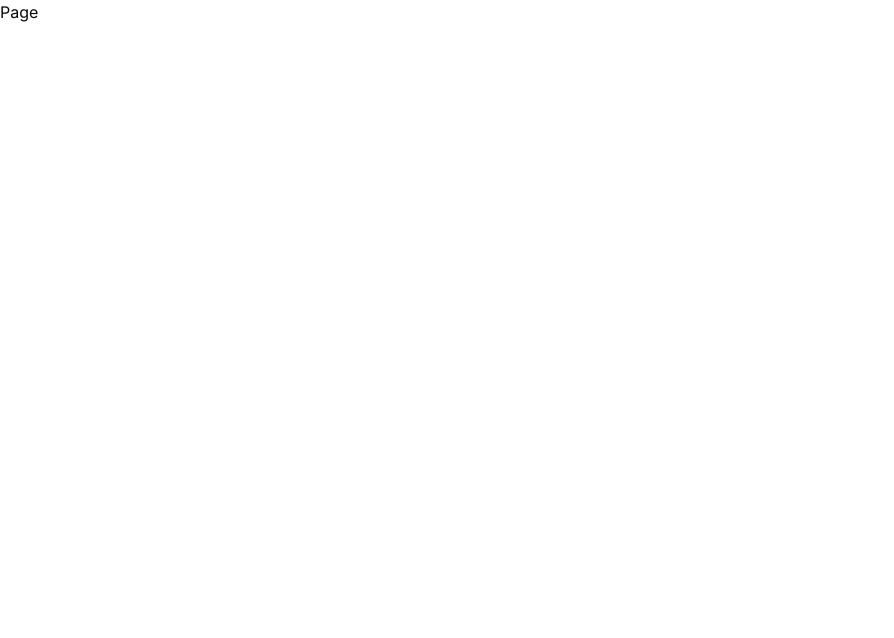
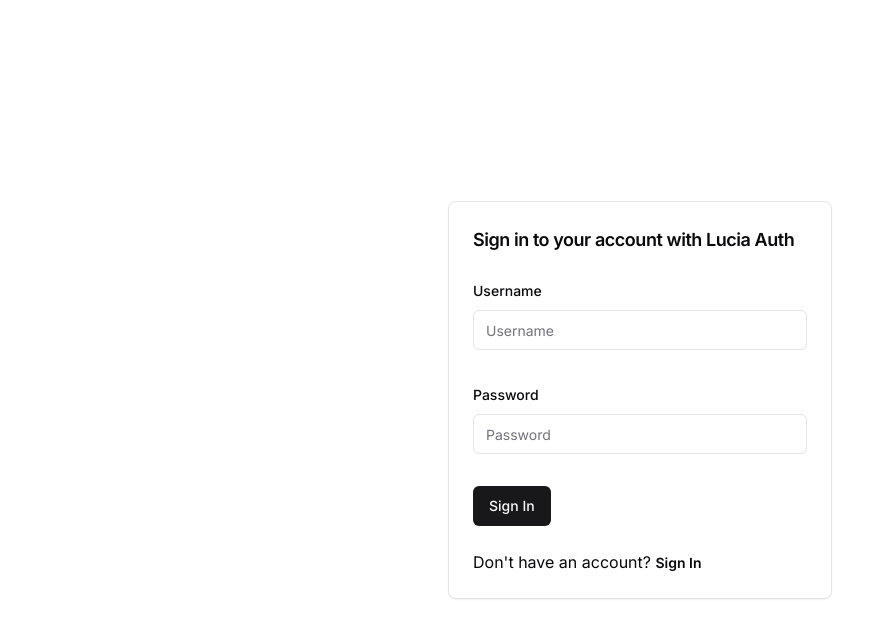
Before and after one commit to StepAsideLiL/lucia-auth, a Next.js app: page /auth/sign-in in a window 1280 px wide. Shown: the top 638 px of the page, without its empty margins (0-894 px from the left). Built offline with nearby package versions, Linux system fonts and the light colour scheme.

Commit message:
create: sign in form

```diff
--- /dev/null
+++ b/app/(auth)/auth/sign-in/_parts/sign-in-form.tsx
@@ -0,0 +1,89 @@
+"use client";
+
+import { z } from "zod";
+import { useForm } from "react-hook-form";
+import { zodResolver } from "@hookform/resolvers/zod";
+import { Button } from "@/components/ui/button";
+import {
+  Form,
+  FormControl,
+  FormDescription,
+  FormField,
+  FormItem,
+  FormLabel,
+  FormMessage,
+} from "@/components/ui/form";
+import { Input } from "@/components/ui/input";
+
+const formSchema = z.object({
+  username: z.string().min(2, {
+    message: "Username must be at least 2 characters.",
+  }),
+  password: z.string().min(2, {
+    message: "Username must be at least 2 characters.",
+  }),
+});
+
+export default function SignInForm() {
+  // 1. Define your form.
+  const form = useForm<z.infer<typeof formSchema>>({
+    resolver: zodResolver(formSchema),
+    defaultValues: {
+      username: "",
+      password: "",
+    },
+  });
+
+  // 2. Define a submit handler.
+  function onSubmit(values: z.infer<typeof formSchema>) {
+    // Do something with the form values.
+    // ✅ This will be type-safe and validated.
+    console.log(values);
+  }
+
+  return (
+    <Form {...form}>
+      <form onSubmit={form.handleSubmit(onSubmit)} className="space-y-8">
+        <FormField
+          control={form.control}
+          name="username"
+          render={({ field }) => (
+            <FormItem>
+              <FormLabel>Username</FormLabel>
+              <FormControl>
+                <Input
+                  type="text"
+                  placeholder="Username"
+                  autoComplete="off"
+                  {...field}
+                />
+              </FormControl>
+              <FormMessage />
+            </FormItem>
+          )}
+        />
+
+        <FormField
+          control={form.control}
+          name="password"
+          render={({ field }) => (
+            <FormItem>
+              <FormLabel>Password</FormLabel>
+              <FormControl>
+                <Input
+                  type="text"
+                  placeholder="Password"
+                  autoComplete="off"
+                  {...field}
+                />
+              </FormControl>
+              <FormMessage />
+            </FormItem>
+          )}
+        />
+
+        <Button type="submit">Sign In</Button>
+      </form>
+    </Form>
+  );
+}
--- a/app/(auth)/auth/sign-in/page.tsx
+++ b/app/(auth)/auth/sign-in/page.tsx
@@ -1,3 +1,39 @@
+import {
+  Card,
+  CardContent,
+  CardFooter,
+  CardHeader,
+  CardTitle,
+} from "@/components/ui/card";
+import Link from "next/link";
+import SignInForm from "./_parts/sign-in-form";
+
 export default function Page() {
-  return <div>Page</div>;
+  return (
+    <main className="min-h-screen grid place-content-center">
+      <Card className="w-96">
+        <CardHeader>
+          <CardTitle className="text-lg">
+            Sign in to your account with Lucia Auth
+          </CardTitle>
+        </CardHeader>
+
+        <CardContent>
+          <SignInForm />
+        </CardContent>
+
+        <CardFooter>
+          <p>
+            Don&apos;t have an account?{" "}
+            <Link
+              href={"/auth/sign-up"}
+              className="font-semibold text-sm hover:underline"
+            >
+              Sign In
+            </Link>
+          </p>
+        </CardFooter>
+      </Card>
+    </main>
+  );
 }
```
